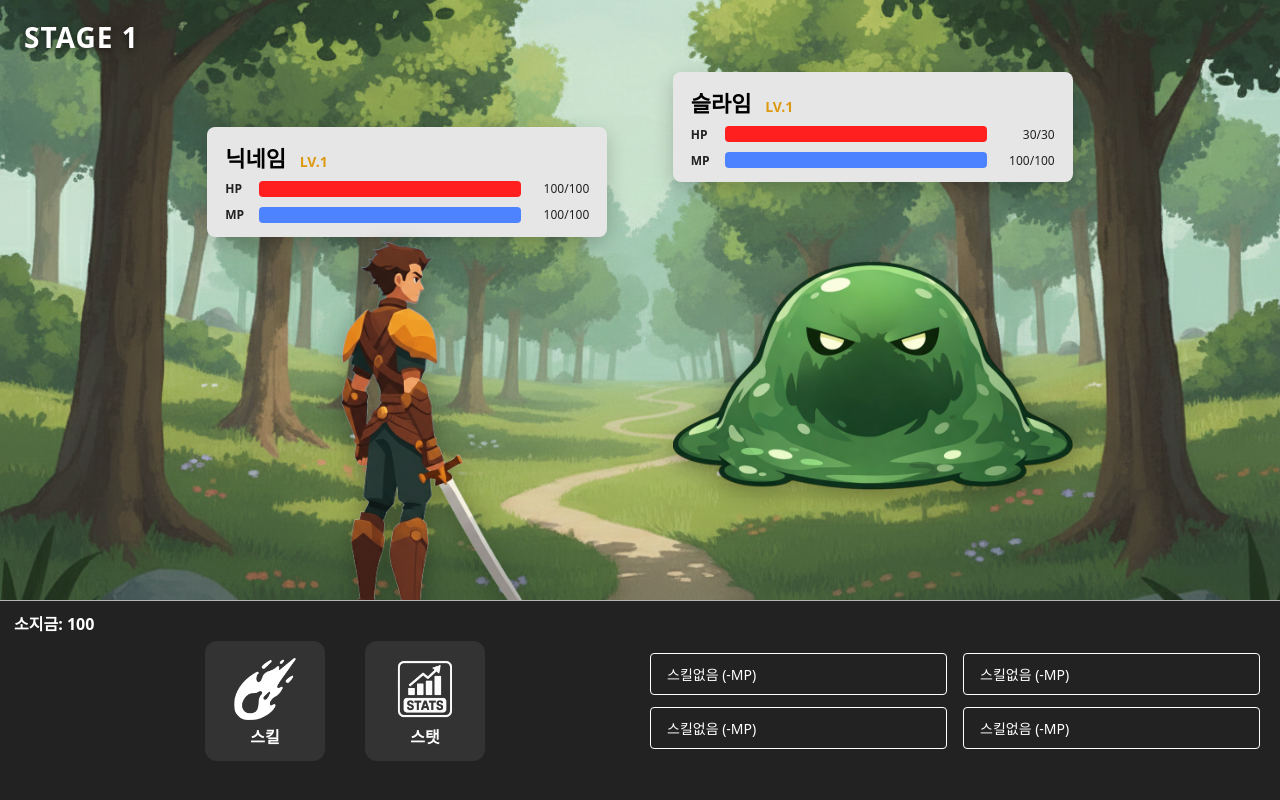
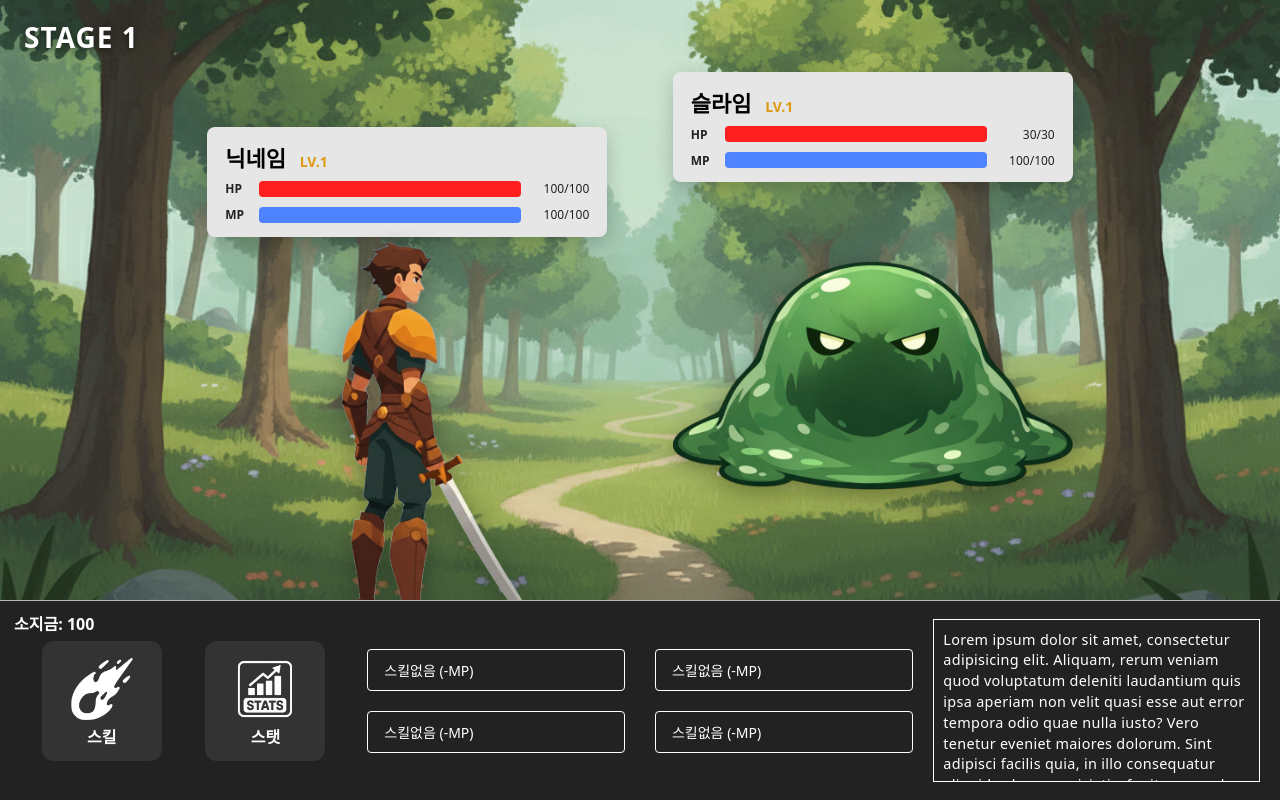
Before and after one commit to packjs0313/Remake_RPG_game, a React (Vite) app in the folder client/: page / in a window 1280 px wide. Built offline with nearby package versions, Linux system fonts and the light colour scheme; a web font is replaced by a local one.

Commit message:
Combat-Log Ui만듬

```diff
--- a/client/src/components/BottomBar.jsx
+++ b/client/src/components/BottomBar.jsx
@@ -20,6 +20,9 @@ export default function BottomBar() {
           <div className="skill-slot">스킬없음 (-MP)</div>
         </div>
       </div>
+        <div className="Combat-Log">
+          <p>Lorem ipsum dolor sit amet, consectetur adipisicing elit. Aliquam, rerum veniam quod voluptatum deleniti laudantium quis ipsa aperiam non velit quasi esse aut error tempora odio quae nulla iusto? Vero tenetur eveniet maiores dolorum. Sint adipisci facilis quia, in illo consequatur aliquid culpa perspiciatis, fugit neque ab accusamus ratione itaque voluptates recusandae nemo amet, placeat est vitae rem qui? Assumenda ex veritatis iure nemo quis accusamus vero voluptate recusandae explicabo, magnam praesentium accusantium magni eveniet voluptas nulla, harum vitae amet! Beatae obcaecati repudiandae magnam ipsa autem at dignissimos fugit in nulla saepe. Exercitationem suscipit perspiciatis deserunt, cupiditate non accusantium eligendi.</p>
+        </div>
     </div>
   );
 }
--- a/client/src/css/index.css
+++ b/client/src/css/index.css
@@ -149,7 +149,7 @@
   background: var(--ui-dark);
   border-top: 1px solid var(--ui-border);
   display: grid;
-  grid-template-columns: 1fr 1fr;
+  grid-template-columns: 3fr 5fr 3fr;
   color: var(--text);
   padding: 18px 20px;
   gap: 20px;
@@ -170,9 +170,7 @@
 .action-buttons {
   display: flex;
   align-items: center;
-  justify-content: center;
-  gap: 40px;
-  padding-left: 40px;
+  justify-content: space-around;
 }
 
 .action-buttons button {
@@ -207,7 +205,7 @@
 .skill-list {
   display: grid;
   grid-template-columns: 1fr 1fr;
-  gap: 12px 16px;
+  gap: 20px 30px;
   align-content: center;
 }
 
@@ -220,7 +218,15 @@
   align-items: center;
   justify-content: space-between;
 }
-
+/* Combat-Log */
+.Combat-Log{
+  border: 0.5px solid #fff;
+  padding: 0.6rem;
+  font-size: 0.9rem;
+  line-height: 1.3rem;
+  letter-spacing: 0.02rem;
+  overflow-y: scroll;
+}
 /* Mobile */
 @media (max-width: 1200px) {
   .character-sprite{
@@ -270,6 +276,7 @@
     padding: 0;
     min-width: 100%;
     height: 100%;
+    gap: 40px;
     scroll-snap-align: start;
     flex-shrink: 0;
     padding: 18px 20px;
@@ -325,10 +332,10 @@
 
 @media (max-height: 600px) and (orientation: landscape) {
   .game-scene {
-    height: calc(100vh - 160px);
+    height: calc(100vh - 110px);
   }
   .bottom-bar {
-    height: 160px;
+    height: 110px;
   }
   .character-panel {
     width: 280px;
@@ -343,8 +350,8 @@
     margin-top: 4px;
   }
   .character-sprite {
-    width: 200px;
-    height: 200px;
+    width: 180px;
+    height: 180px;
   }
   .bar-track {
     height: 12px;
@@ -353,7 +360,16 @@
     width: 70px;
     height: 70px;
   }
+  .skill-list {
+    gap: 10px 20px;
+    padding: 10px 30px 0;
+  }
   .skill-slot {
-    font-size: 12px;
+    height: 30px;
+    font-size: 11px;
+  }
+  .gold {
+    top: 5px;
+    font-size: 11px;
   }
 }
```
